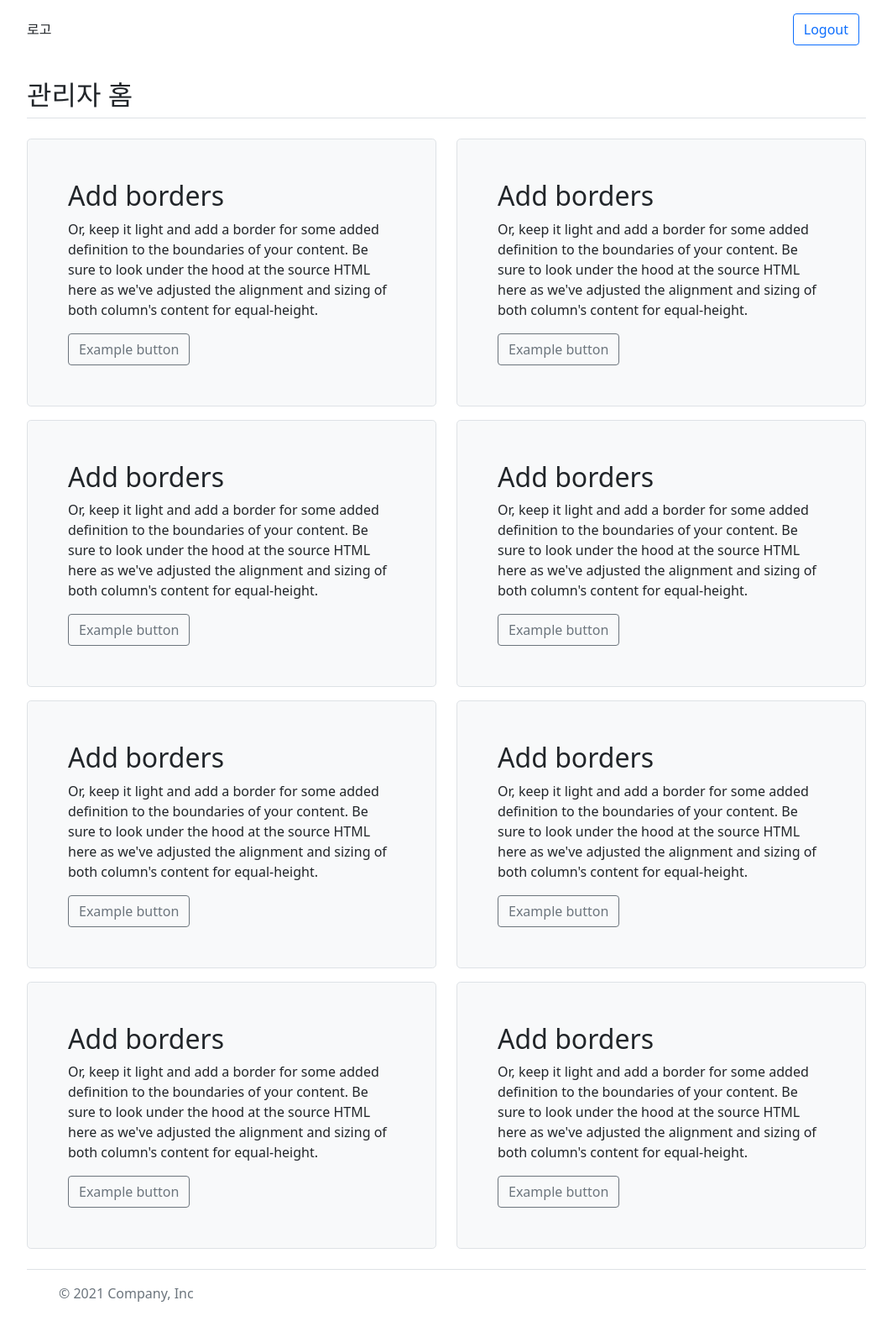
After one commit to playpizza/TripGuide, a Django app: template manager/templates/m_home.html in a window 1280 px wide. The commit adds this page. Shown: the whole page at 84% size, without its empty margins (108-1171 px from the left). Run offline with Django 3.2, Linux system fonts and the light colour scheme; the template is opened without the code that fills it, so the values that code supplies are empty; some libraries are stand-ins or nearby versions.

Commit message:
update m_base, m_home
매니저 베이스와 매니저 홈 html파일 기본 형태 코드 작성

```diff
--- /dev/null
+++ b/manager/templates/m_home.html
@@ -0,0 +1,98 @@
+{% extends "manage_base.html" %}
+{% load static %}
+
+{% block link %} {% endblock %}
+
+{% block title %}관리자 홈{% endblock %}
+
+{% block script %} {% endblock %}
+
+
+
+{% block contents %}
+<h2 class="pb-2 border-bottom">관리자 홈</h2>
+<div class="row align-items-md-stretch">
+    <div class="col-md-6 mt-3">
+        <div class="h-100 p-5 bg-light border rounded-3">
+            <h2>Add borders</h2>
+            <p>Or, keep it light and add a border for some added definition to the boundaries of your content. Be sure
+                to
+                look under the hood at the source HTML here as we've adjusted the alignment and sizing of both column's
+                content for equal-height.</p>
+            <button class="btn btn-outline-secondary" type="button">Example button</button>
+        </div>
+    </div>
+    <div class="col-md-6 mt-3">
+        <div class="h-100 p-5 bg-light border rounded-3">
+            <h2>Add borders</h2>
+            <p>Or, keep it light and add a border for some added definition to the boundaries of your content. Be sure
+                to
+                look under the hood at the source HTML here as we've adjusted the alignment and sizing of both column's
+                content for equal-height.</p>
+            <button class="btn btn-outline-secondary" type="button">Example button</button>
+        </div>
+    </div>
+    <div class="col-md-6 mt-3">
+        <div class="h-100 p-5 bg-light border rounded-3">
+            <h2>Add borders</h2>
+            <p>Or, keep it light and add a border for some added definition to the boundaries of your content. Be sure
+                to
+                look under the hood at the source HTML here as we've adjusted the alignment and sizing of both column's
+                content for equal-height.</p>
+            <button class="btn btn-outline-secondary" type="button">Example button</button>
+        </div>
+    </div>
+    <div class="col-md-6 mt-3">
+        <div class="h-100 p-5 bg-light border rounded-3">
+            <h2>Add borders</h2>
+            <p>Or, keep it light and add a border for some added definition to the boundaries of your content. Be sure
+                to
+                look under the hood at the source HTML here as we've adjusted the alignment and sizing of both column's
+                content for equal-height.</p>
+            <button class="btn btn-outline-secondary" type="button">Example button</button>
+        </div>
+    </div>
+    <div class="col-md-6 mt-3">
+        <div class="h-100 p-5 bg-light border rounded-3">
+            <h2>Add borders</h2>
+            <p>Or, keep it light and add a border for some added definition to the boundaries of your content. Be sure
+                to
+                look under the hood at the source HTML here as we've adjusted the alignment and sizing of both column's
+                content for equal-height.</p>
+            <button class="btn btn-outline-secondary" type="button">Example button</button>
+        </div>
+    </div>
+    <div class="col-md-6 mt-3">
+        <div class="h-100 p-5 bg-light border rounded-3">
+            <h2>Add borders</h2>
+            <p>Or, keep it light and add a border for some added definition to the boundaries of your content. Be sure
+                to
+                look under the hood at the source HTML here as we've adjusted the alignment and sizing of both column's
+                content for equal-height.</p>
+            <button class="btn btn-outline-secondary" type="button">Example button</button>
+        </div>
+    </div>
+    <div class="col-md-6 mt-3">
+        <div class="h-100 p-5 bg-light border rounded-3">
+            <h2>Add borders</h2>
+            <p>Or, keep it light and add a border for some added definition to the boundaries of your content. Be sure
+                to
+                look under the hood at the source HTML here as we've adjusted the alignment and sizing of both column's
+                content for equal-height.</p>
+            <button class="btn btn-outline-secondary" type="button">Example button</button>
+        </div>
+    </div>
+    <div class="col-md-6 mt-3">
+        <div class="h-100 p-5 bg-light border rounded-3">
+            <h2>Add borders</h2>
+            <p>Or, keep it light and add a border for some added definition to the boundaries of your content. Be sure
+                to
+                look under the hood at the source HTML here as we've adjusted the alignment and sizing of both column's
+                content for equal-height.</p>
+            <button class="btn btn-outline-secondary" type="button">Example button</button>
+        </div>
+    </div>
+</div>
+
+
+{% endblock %}
--- a/manager/templates/manage_base.html
+++ b/manager/templates/manage_base.html
@@ -20,7 +20,7 @@
     <!-- header -->
     <div class="container" style="width: 1024px;">
         <header class="d-flex flex-wrap align-items-center justify-content-center justify-content-md-between py-3 mb-4">
-          <a href="/" class="d-flex align-items-center col-md-3 mb-2 mb-md-0 text-dark text-decoration-none">로고
+          <a href="{% url 'Manager:home' %}" class="d-flex align-items-center col-md-3 mb-2 mb-md-0 text-dark text-decoration-none">로고
             <svg class="bi me-2" width="40" height="32" role="img" aria-label="Bootstrap"><use xlink:href="#bootstrap"></use></svg>
           </a>
           <div class="col-md-3 text-end">
--- a/manager/views.py
+++ b/manager/views.py
@@ -2,8 +2,8 @@ from django.shortcuts import render
 
 
 def manage_home(request):
-    # TODO
-    pass
+
+    return render(request, 'm_home.html')
 
 
 def m_user_stats(request):
```
